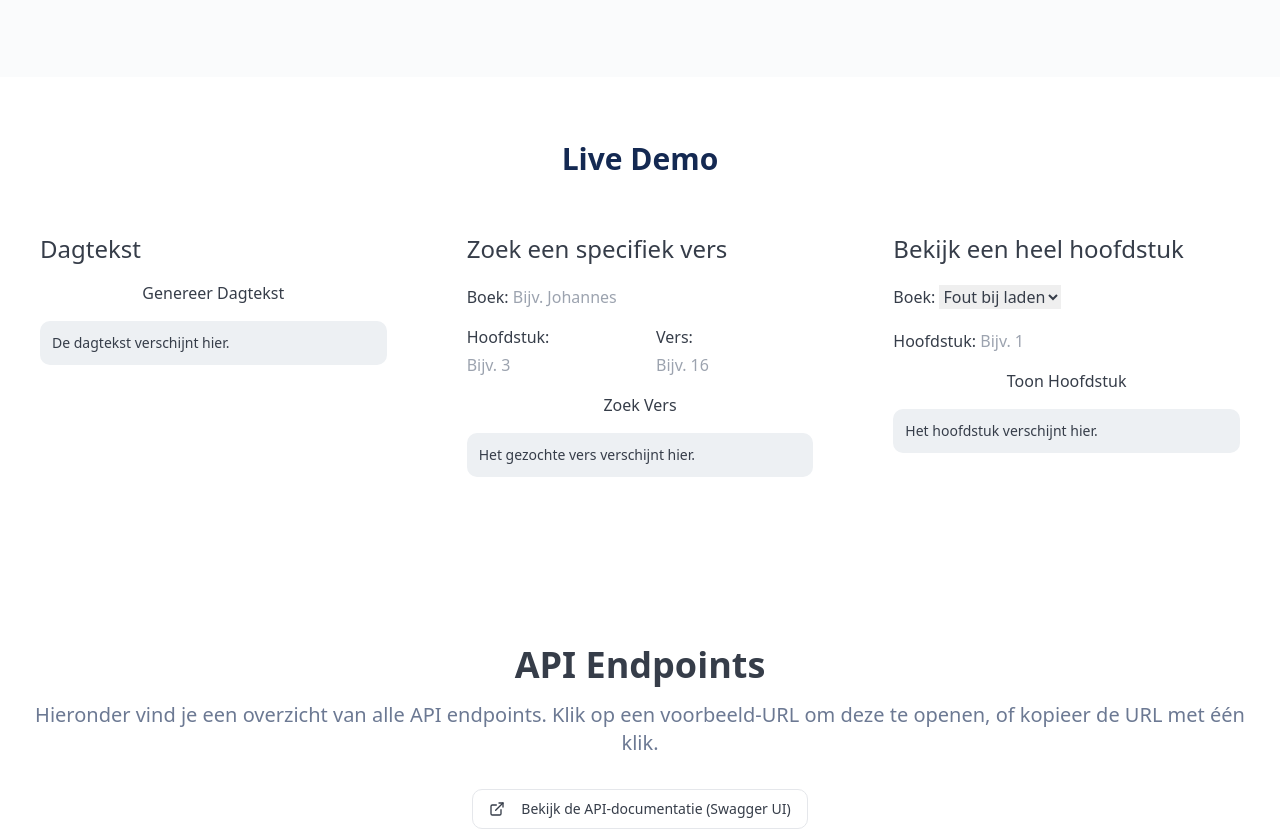
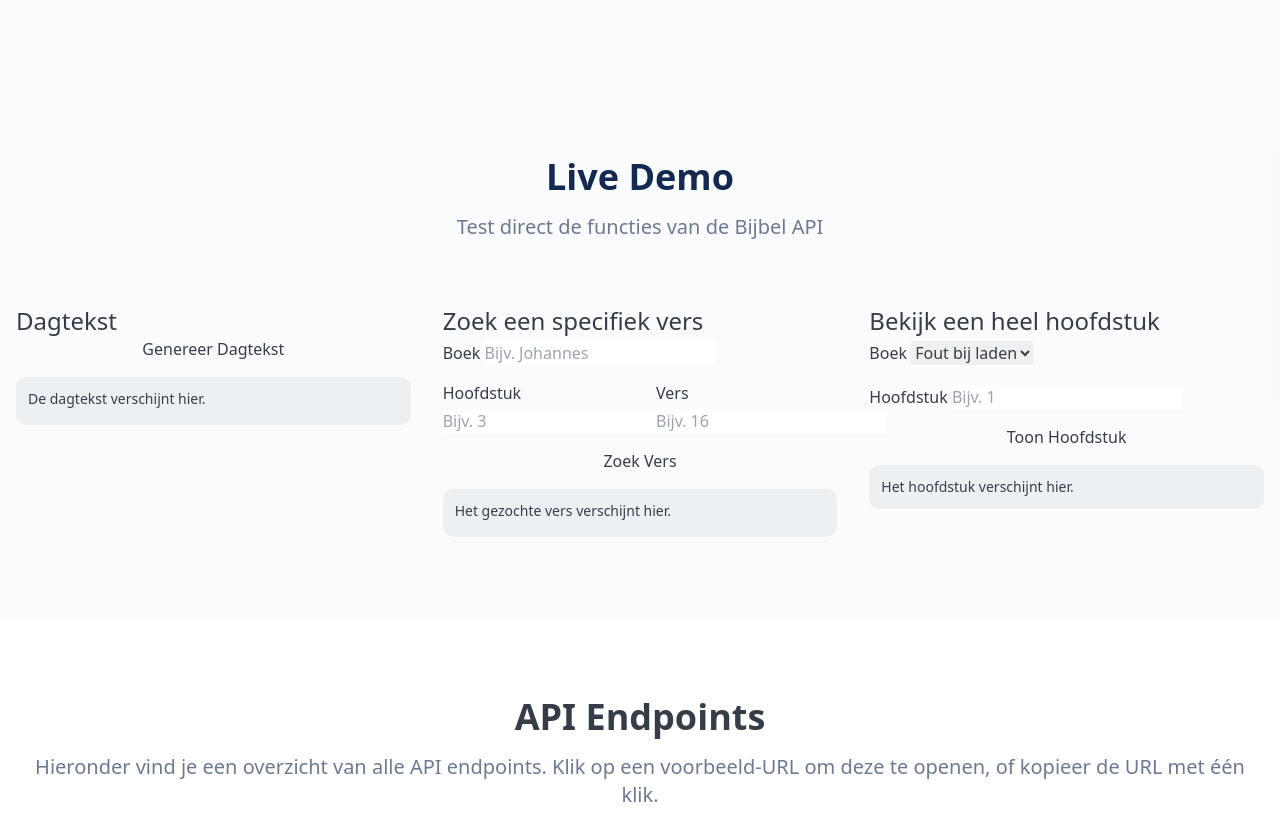
Before and after one commit to ThomasNowProductions/ScripturaAPI, a plain HTML site: page site/index.html in a window 1280 px wide. Shown: the part 1122-1960 px from the top of the page. Drawn offline with nearby package versions, Linux system fonts and the light colour scheme; no server answers.

Commit message:
Completely Revamped Styling

```diff
--- a/site/index.html
+++ b/site/index.html
@@ -316,59 +316,79 @@
         </div>
     </section>
 
-    <section id="demo" class="container mx-auto px-4 py-16">
-        <h2 class="text-3xl font-bold text-primary mb-8 text-center">Live Demo</h2>
+    <section id="demo" class="py-20 bg-muted/30">
+      <div class="container mx-auto px-4">
+          <div class="text-center mb-16">
+              <h2 class="text-3xl md:text-4xl font-bold mb-4 text-primary">Live Demo</h2>
+              <p class="text-xl text-muted-foreground">Test direct de functies van de Bijbel API</p>
+          </div>
 
           <div class="grid grid-cols-1 md:grid-cols-2 lg:grid-cols-3 gap-8">
-            <div class="card p-6">
-                <h3 class="card-title text-2xl mb-4">Dagtekst</h3>
+              <!-- Dagtekst -->
+              <div class="card">
+                  <div class="card-header">
+                      <h3 class="card-title text-2xl">Dagtekst</h3>
+                  </div>
+                  <div class="card-content space-y-4">
                       <button id="getDaytext" class="btn btn-primary w-full">Genereer Dagtekst</button>
-                <div id="daytextResult" class="mt-4 p-3 bg-muted rounded-md text-sm">
+                      <div id="daytextResult" class="p-3 bg-muted rounded-md text-sm min-h-[3rem]">
                           De dagtekst verschijnt hier.
                       </div>
                   </div>
+              </div>
 
-            <div class="card p-6">
-                <h3 class="card-title text-2xl mb-4">Zoek een specifiek vers</h3>
-                <form id="verseForm">
-                    <div class="mb-4">
-                        <label for="book" class="label">Boek:</label>
+              <!-- Specifiek vers -->
+              <div class="card">
+                  <div class="card-header">
+                      <h3 class="card-title text-2xl">Zoek een specifiek vers</h3>
+                  </div>
+                  <div class="card-content">
+                      <form id="verseForm" class="space-y-4">
+                          <div>
+                              <label for="book" class="label">Boek</label>
                               <input type="text" id="book" class="input mt-1" placeholder="Bijv. Johannes" required>
                           </div>
-                    <div class="mb-4 flex space-x-4">
+                          <div class="flex space-x-4">
                               <div class="w-1/2">
-                            <label for="chapter" class="label">Hoofdstuk:</label>
+                                  <label for="chapter" class="label">Hoofdstuk</label>
                                   <input type="number" id="chapter" class="input mt-1" placeholder="Bijv. 3" required>
                               </div>
                               <div class="w-1/2">
-                            <label for="verse" class="label">Vers:</label>
+                                  <label for="verse" class="label">Vers</label>
                                   <input type="number" id="verse" class="input mt-1" placeholder="Bijv. 16" required>
                               </div>
                           </div>
                           <button type="submit" class="btn btn-primary w-full">Zoek Vers</button>
                       </form>
-                <div id="verseResult" class="mt-4 p-3 bg-muted rounded-md text-sm">
+                      <div id="verseResult" class="mt-4 p-3 bg-muted rounded-md text-sm min-h-[3rem]">
                           Het gezochte vers verschijnt hier.
                       </div>
                   </div>
+              </div>
 
-            <div class="card p-6">
-                <h3 class="card-title text-2xl mb-4">Bekijk een heel hoofdstuk</h3>
-                <form id="chapterForm">
-                    <div class="mb-4">
-                        <label for="bookChapterSelect" class="label">Boek:</label>
+              <!-- Heel hoofdstuk -->
+              <div class="card">
+                  <div class="card-header">
+                      <h3 class="card-title text-2xl">Bekijk een heel hoofdstuk</h3>
+                  </div>
+                  <div class="card-content">
+                      <form id="chapterForm" class="space-y-4">
+                          <div>
+                              <label for="bookChapterSelect" class="label">Boek</label>
                               <select id="bookChapterSelect" class="input mt-1" required>
                                   <option value="">Selecteer een boek...</option>
                               </select>
                           </div>
-                    <div class="mb-4">
-                        <label for="chapterNum" class="label">Hoofdstuk:</label>
+                          <div>
+                              <label for="chapterNum" class="label">Hoofdstuk</label>
                               <input type="number" id="chapterNum" class="input mt-1" placeholder="Bijv. 1" required>
                           </div>
                           <button type="submit" class="btn btn-primary w-full">Toon Hoofdstuk</button>
                       </form>
                       <div id="chapterResult" class="mt-4 p-3 bg-muted rounded-md text-sm max-h-60 overflow-y-auto">
                           Het hoofdstuk verschijnt hier.
+                      </div>
+                  </div>
               </div>
           </div>
       </div>
```
Lines whose indentation alone changed are shown as unchanged.
